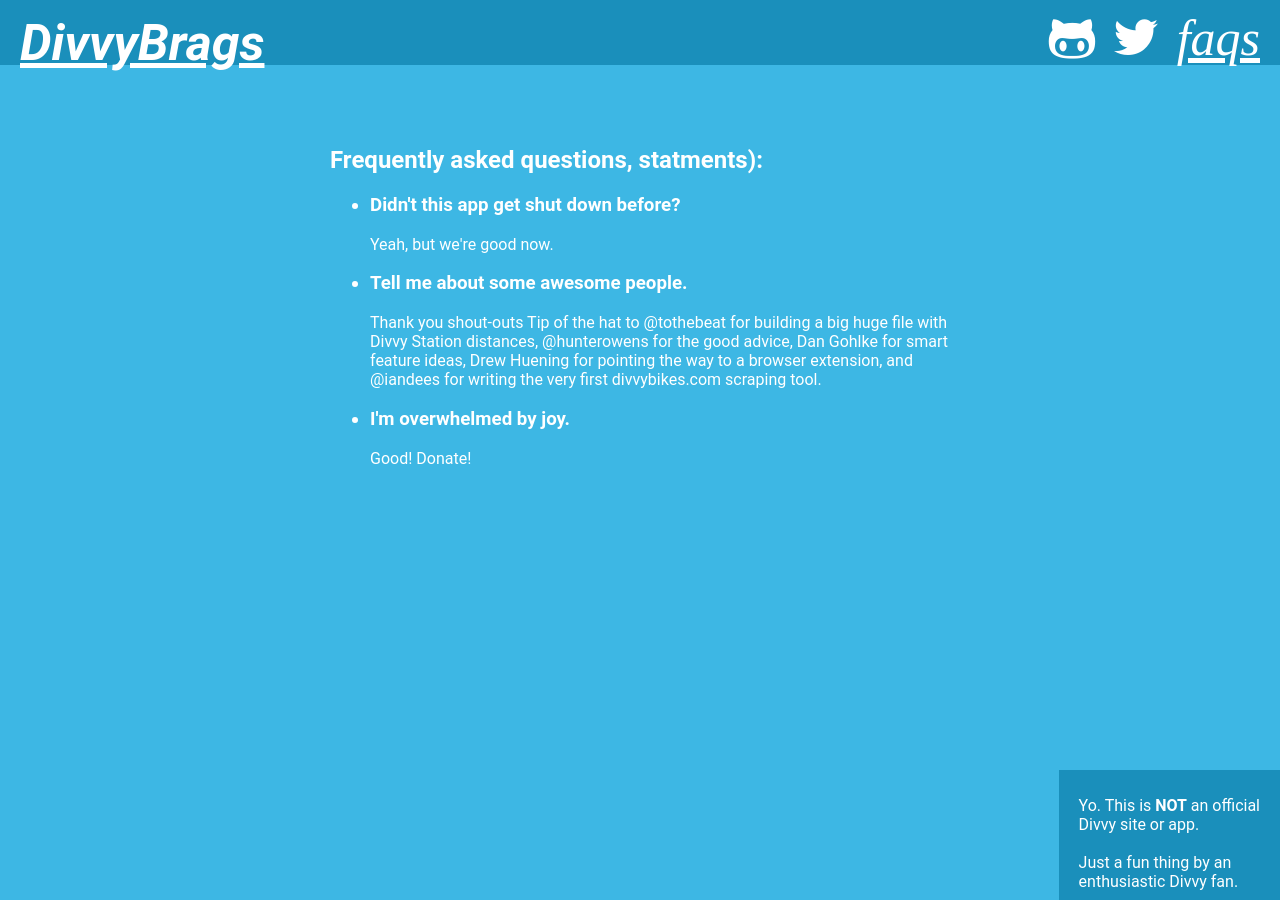
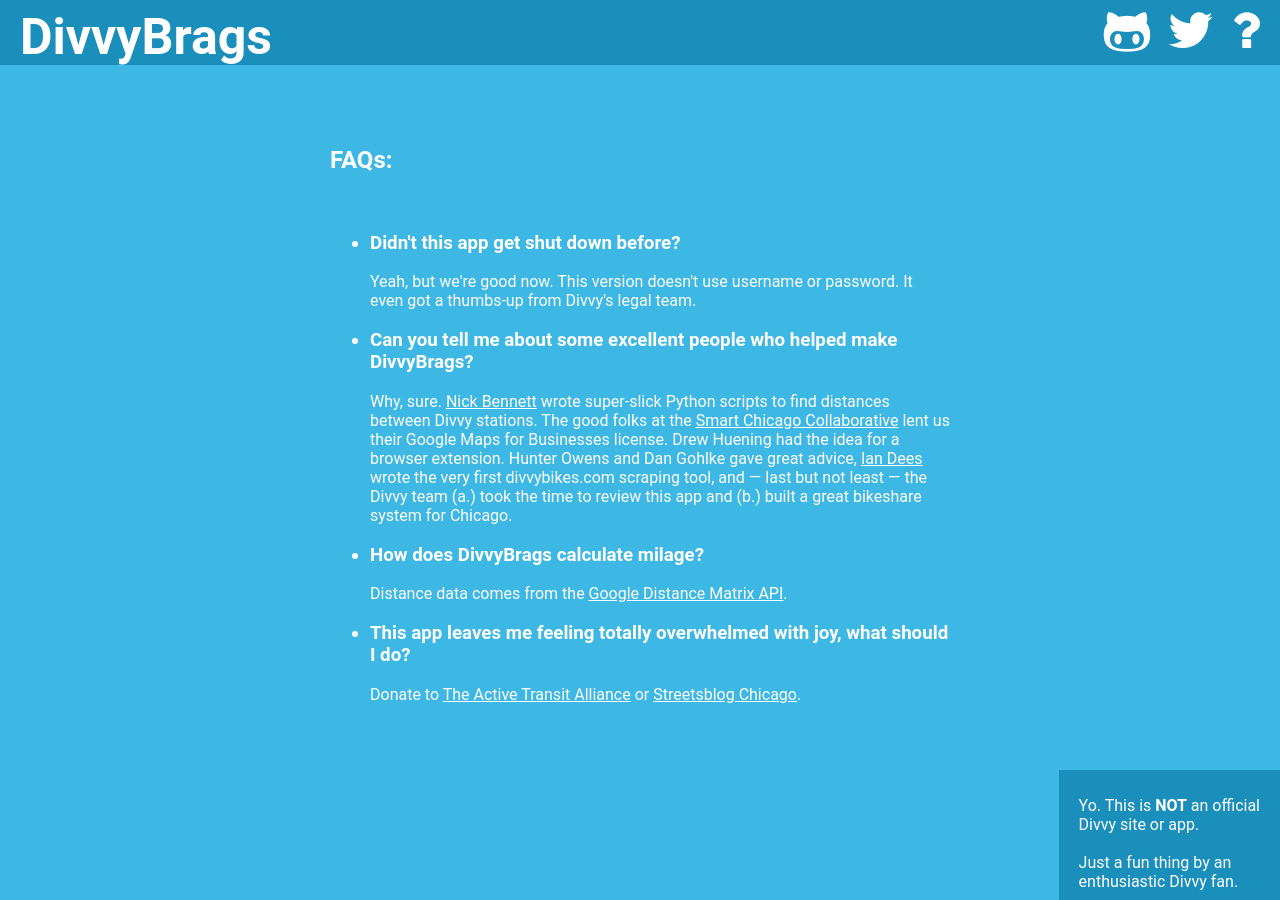
Before and after one commit to alexsoble/divvybrags-static, a Jekyll site: the page built from faq/index.html, in a window 1280 px wide. Built offline with Jekyll 4.4.1, drawn with Linux system fonts in a browser that asks for light colours; nearby versions of some CDN libraries; Markdown is read by kramdown in place of the engine named in the settings.

Commit message:
More stuff

```diff
--- a/_layouts/default.html
+++ b/_layouts/default.html
@@ -13,11 +13,11 @@
         <div id='header' class='sticky'>
           <span id='divvybrags-label'>
             <h1>
-              <a href="/"><strong><i>DivvyBrags</i></span></strong></a>
+              <a href="/"><strong>DivvyBrags</span></strong></a>
               <span class="left-side-icons">
                 <a href="https://github.com/alexsoble/divvybrags2"><i class="fa fa-github-alt"></i></a>
                 <a href="https://twitter.com/search?q=%23divvybrags"><i class="fa fa-twitter"></i></a>
-                <a href="/faq" class="fa"><i>faqs</i></a>
+                <a href="../faq"><i class="fa fa-question"></i></a>
               </span>
             </h1>
           </span>
--- a/css/main.css
+++ b/css/main.css
@@ -11,7 +11,7 @@
   margin-right: auto;
   padding: 30px;
   padding-top: 0px;
-  width: 420px;
+  width: 440px;
   margin-top: 100px;
   overflow: visible;
 }
@@ -34,11 +34,13 @@
 #footer { bottom: 0px; right: 0px; padding: 20px; padding-top: 10px; height: 100px; }
 #header { top: 0px; width: 100%; left: 0px; padding-top: 20px; height: 40px; margin-bottom: 40px; }
 
-#divvybrags-label { float; left; bottom: 40px; position: relative; font-size: 50px; }
+#divvybrags-label a { float; left; bottom: 46px; position: relative; font-size: 50px; text-decoration: none; }
 #divvybrags-label h1 { font-size: 50px; }
 
-.left-side-icons { margin-right: 35px; position: relative; bottom: 5px; float: right; }
+.left-side-icons { margin-right: 35px; position: relative; bottom: 6px; float: right; }
 
 .fa { font-size: 40px; margin-right: 5px; }
 
-img { margin-right: auto; margin-left: auto; margin-top: 20px; margin-bottom: 20px; }
+img { margin-right: auto; margin-left: auto; padding: 20px; display: block; }
+
+a:hover { color: #16629d; font-weight: bold; }
--- a/examples/index.html
+++ b/examples/index.html
@@ -4,15 +4,15 @@
 ---
 
 <div class="box wide">
-  <h2>You can do three things with Divvybrags:</h2>
+  <h2>You can do three things with Divvybrags.</h2>
   <br/>
   <ol>
     <h3>
       <li>
         Calculate Your Milage
       </h3>
-      <p>This calculates the approximate milage of each of your Divvy trips. Distance data comes from the <a href="https://developers.google.com/maps/documentation/distancematrix/">Google Distance Matrix API</a>. You get some top line stats too:</p>
-      <img src="../assets/sidebar.png" style="text-align: center;">
+      <p>This calculates the approximate milage of each of your Divvy trips. When DivvyBrags is done calculating, it'll show you your top-line stats:</p>
+      <img src="../assets/sidebar.png" style="width: 200px; margin-left: auto; margin-right: auto;">
     </li>
     <h3>
       <li>
--- a/faq/index.html
+++ b/faq/index.html
@@ -4,25 +4,32 @@
 ---
 
 <div class="box wide">
-  <h2>Frequently asked questions, statments):</h2>
+  <h2>FAQs:</h2>
+  <br/>
   <ul>
     <h3>
       <li>
         Didn't this app get shut down before?
       </h3>
-      <p>Yeah, but we're good now.
+      <p>Yeah, but we're good now. This version doesn't use username or password. It even got a thumbs-up from Divvy's legal team.</p>
     </li>
     <h3>
       <li>
-        Tell me about some awesome people.
+        Can you tell me about some excellent people who helped make DivvyBrags?
       </h3>
-      <p>Thank you shout-outs Tip of the hat to @tothebeat for building a big huge file with Divvy Station distances, @hunterowens for the good advice, Dan Gohlke for smart feature ideas, Drew Huening for pointing the way to a browser extension, and @iandees for writing the very first divvybikes.com scraping tool.</p>
+      <p>Why, sure. <a href="https://github.com/tothebeat">Nick Bennett</a> wrote super-slick Python scripts to find distances between Divvy stations. The good folks at the <a href="http://www.smartchicagocollaborative.org/">Smart Chicago Collaborative</a> lent us their Google Maps for Businesses license. Drew Huening had the idea for a browser extension. Hunter Owens and Dan Gohlke gave great advice, <a href="https://twitter.com/iandees">Ian Dees</a> wrote the very first divvybikes.com scraping tool, and &mdash; last but not least &mdash; the Divvy team (a.) took the time to review this app and (b.) built a great bikeshare system for Chicago.</p>
     </li>
     <h3>
       <li>
-        I'm overwhelmed by joy.
+        How does DivvyBrags calculate milage?
       </h3>
-      <p>Good! Donate!</p>
+      <p>Distance data comes from the <a href="https://developers.google.com/maps/documentation/distancematrix/">Google Distance Matrix API</a>.</p>
+    </li>
+    <h3>
+      <li>
+        This app leaves me feeling totally overwhelmed with joy, what should I do?
+      </h3>
+      <p>Donate to <a href="https://www.activetrans.org/donate">The Active Transit Alliance</a> or <a href="http://chi.streetsblog.org/2013/12/19/donate-to-streetsblog-chicago-for-a-chance-to-win-a-sleek-new-lock/">Streetsblog Chicago</a>.</p>
     </li>
   </ol>
 </div>
```
Also changed, not shown: index.html (+4 -3 lines).
